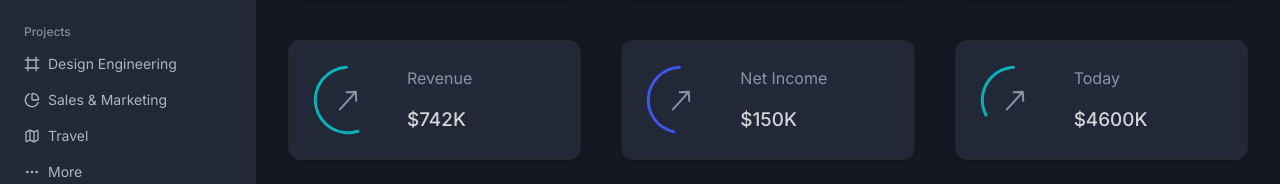
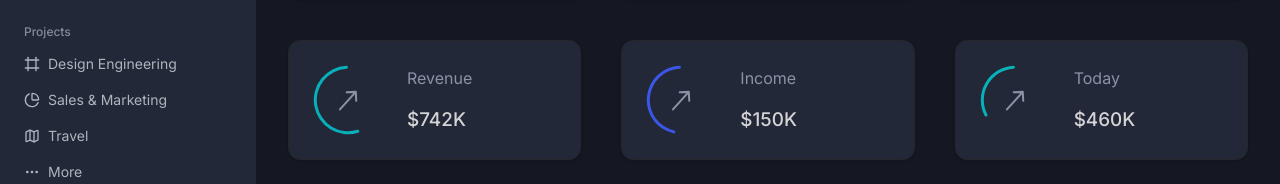
Before and after one commit to Frhaanaziz/dashboard-preview, a Next.js app: page /dashboard in a window 1280 px wide. Shown: the part 356-540 px from the top of the page. Built offline with nearby package versions, Linux system fonts and the light colour scheme.

Commit message:
feat: Refactor StatsSection to accept props and use section element

```diff
--- a/src/components/dashboard/StatsSection.tsx
+++ b/src/components/dashboard/StatsSection.tsx
@@ -1,19 +1,20 @@
 import Voice from "@/components/icons/voice";
 import { Card, CardContent } from "@/components/ui/card";
 import RadialStat from "../charts/RadialStat";
+import { ComponentPropsWithoutRef } from "react";
 
-const StatsSection = () => {
+const StatsSection = (props: ComponentPropsWithoutRef<"section">) => {
   const stats = [
     { title: "Total Sales", amount: 560, percentage: 340, color: "#3A57E8" },
     { title: "Total Profit", amount: 185, percentage: 300, color: "#08B1BA" },
     { title: "Total Cost", amount: 375, percentage: 250, color: "#3A57E8" },
     { title: "Revenue", amount: 742, percentage: 200, color: "#08B1BA" },
-    { title: "Net Income", amount: 150, percentage: 170, color: "#3A57E8" },
-    { title: "Today", amount: 4600, percentage: 120, color: "#08B1BA" },
+    { title: "Income", amount: 150, percentage: 170, color: "#3A57E8" },
+    { title: "Today", amount: 460, percentage: 120, color: "#08B1BA" },
   ];
 
   return (
-    <section>
+    <section {...props}>
       <div className="h-[200px] rounded-b-2xl bg-[url(/images/graphic-slide.png)] bg-cover px-8 pt-4">
         <div className="flex items-start justify-between">
           <h1 className="h3 sm:h2">Hello Devs!</h1>
```
